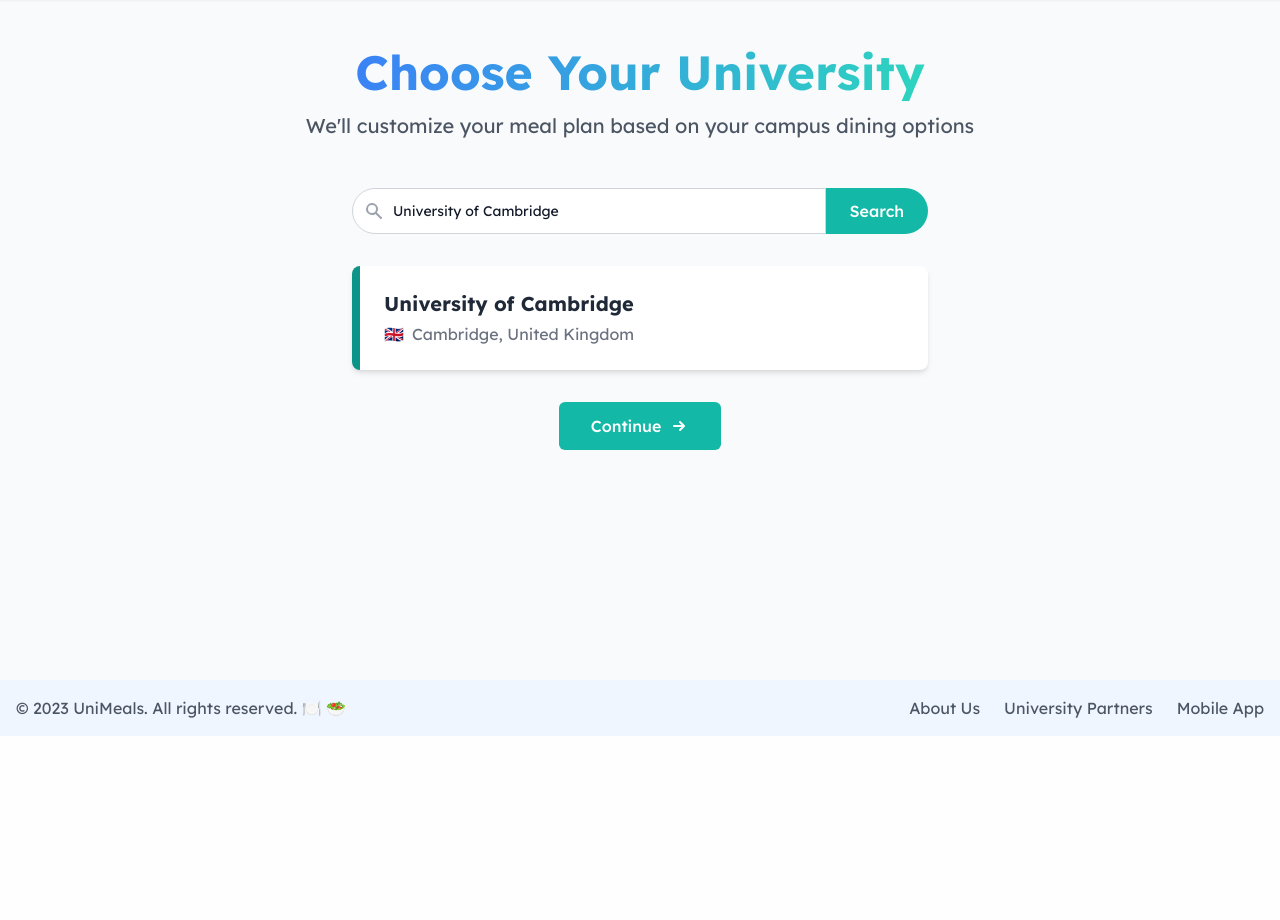
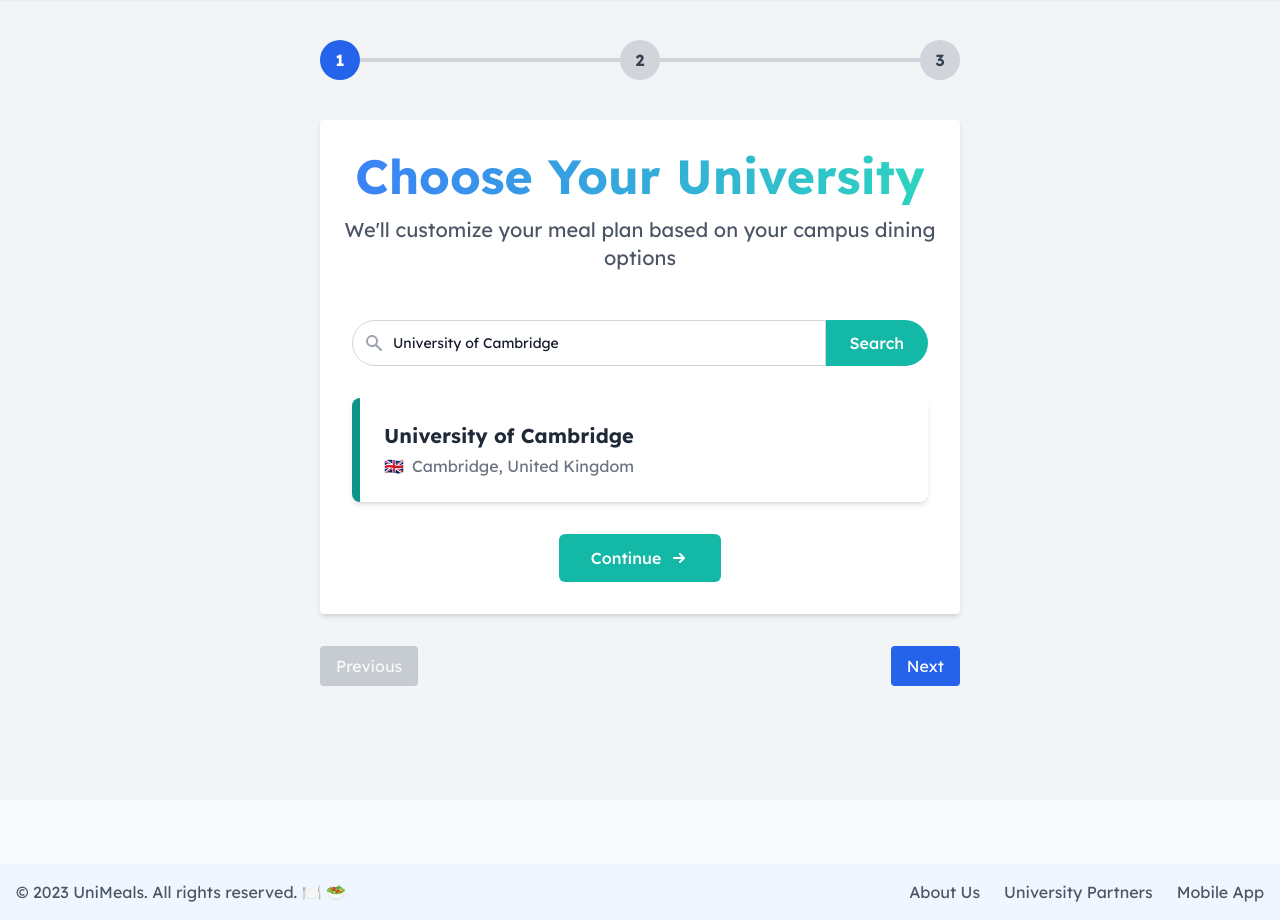
Before and after one commit to Zeusangis/hackathon, a Django app: page /choose/ in a window 1280 px wide. Shown: the part 64-984 px from the top of the page. Before the commit the page ends 800 px from the top, so only its background shows below. Run offline with Django 5.2, Linux system fonts and the light colour scheme; data that the repository does not hold is empty; parts of the project's set-up code (start-up, migrations or seed data) failed here and were passed over; some libraries are stand-ins or nearby versions.

Commit message:
Add university selection page with progress steps, search functionality, and update views for API integration

```diff
--- /dev/null
+++ b/templates/choose/progress.html
@@ -0,0 +1,38 @@
+<div class="relative flex justify-between items-center mb-10">
+  <!-- Line behind the steps -->
+  <div
+    class="absolute top-1/2 left-0 w-full h-1 bg-gray-300 transform -translate-y-1/2 z-0"
+  ></div>
+  <!-- Line progress -->
+  <div
+    id="line-progress"
+    class="absolute top-1/2 left-0 h-1 bg-blue-600 z-10 transition-all duration-300"
+    style="width: 0%; transform: translateY(-50%)"
+  ></div>
+
+  <!-- Step Circles -->
+  <div class="relative z-20">
+    <div
+      id="circle1"
+      class="w-10 h-10 rounded-full flex items-center justify-center bg-blue-600 text-white font-bold"
+    >
+      1
+    </div>
+  </div>
+  <div class="relative z-20">
+    <div
+      id="circle2"
+      class="w-10 h-10 rounded-full flex items-center justify-center bg-gray-300 text-gray-700 font-bold"
+    >
+      2
+    </div>
+  </div>
+  <div class="relative z-20">
+    <div
+      id="circle3"
+      class="w-10 h-10 rounded-full flex items-center justify-center bg-gray-300 text-gray-700 font-bold"
+    >
+      3
+    </div>
+  </div>
+</div>
--- /dev/null
+++ b/templates/choose/uni_heading.html
@@ -0,0 +1,11 @@
+<div class="text-center mb-12">
+  <h1 class="text-4xl md:text-5xl font-bold mb-4">
+    <span
+      class="bg-gradient-to-r from-blue-500 to-teal-400 bg-clip-text text-transparent"
+      >Choose Your University</span
+    >
+  </h1>
+  <p class="text-xl text-gray-600">
+    We'll customize your meal plan based on your campus dining options
+  </p>
+</div>
--- /dev/null
+++ b/templates/svg/arrow-right.html
@@ -0,0 +1,12 @@
+<svg
+  xmlns="http://www.w3.org/2000/svg"
+  class="h-5 w-5 ml-2"
+  viewBox="0 0 20 20"
+  fill="currentColor"
+>
+  <path
+    fill-rule="evenodd"
+    d="M10.293 5.293a1 1 0 011.414 0l4 4a1 1 0 010 1.414l-4 4a1 1 0 01-1.414-1.414L12.586 11H5a1 1 0 110-2h7.586l-2.293-2.293a1 1 0 010-1.414z"
+    clip-rule="evenodd"
+  />
+</svg>
--- /dev/null
+++ b/templates/svg/search.html
@@ -0,0 +1,12 @@
+<svg
+  xmlns="http://www.w3.org/2000/svg"
+  class="h-5 w-5 text-gray-400"
+  viewBox="0 0 20 20"
+  fill="currentColor"
+>
+  <path
+    fill-rule="evenodd"
+    d="M8 4a4 4 0 100 8 4 4 0 000-8zM2 8a6 6 0 1110.89 3.476l4.817 4.817a1 1 0 01-1.414 1.414l-4.816-4.816A6 6 0 012 8z"
+    clip-rule="evenodd"
+  />
+</svg>
--- a/user/views.py
+++ b/user/views.py
@@ -1,4 +1,5 @@
 from django.shortcuts import render, redirect
+from django.urls import reverse
 from django.contrib.auth import login, logout, authenticate
 from .models import CustomUser as User
 from django.db import IntegrityError
@@ -46,4 +47,4 @@
 @login_required(login_url="login")
 def user_logout(request):
     logout(request)
-    return redirect("index")
+    return redirect(reverse("login"))
--- a/wellBite/templates/wellBite/choose.html
+++ b/wellBite/templates/wellBite/choose.html
@@ -1,19 +1,12 @@
-{%extends "main.html"%} {%block content%}
-<div class="container mx-auto px-4 py-12">
-  <!-- Header Section -->
-  <div class="text-center mb-12">
-    <h1 class="text-4xl md:text-5xl font-bold mb-4">
-      <span
-        class="bg-gradient-to-r from-blue-500 to-teal-400 bg-clip-text text-transparent"
-        >Choose Your University</span
-      >
-    </h1>
-    <p class="text-xl text-gray-600">
-      We'll customize your meal plan based on your campus dining options
-    </p>
-  </div>
-
-  <!-- Search Bar with Button -->
+{% extends "main.html" %} {% block content %}
+<div class="bg-gray-100 min-h-screen py-10">
+  <div class="w-1/2 mx-auto">
+    <!-- Progress Steps -->
+    {%include "choose/progress.html"%}
+    <!-- Step Content -->
+    <div id="step1" class="px-6 py-8 bg-white rounded shadow-md">
+      {% include "choose/uni_heading.html" %}
+      <div>
         <form action="" method="post" class="max-w-xl mx-auto mb-8">
           {% csrf_token %}
           <div class="flex">
@@ -21,18 +14,7 @@
               <div
                 class="absolute inset-y-0 left-0 flex items-center pl-3 pointer-events-none"
               >
-          <svg
-            xmlns="http://www.w3.org/2000/svg"
-            class="h-5 w-5 text-gray-400"
-            viewBox="0 0 20 20"
-            fill="currentColor"
-          >
-            <path
-              fill-rule="evenodd"
-              d="M8 4a4 4 0 100 8 4 4 0 000-8zM2 8a6 6 0 1110.89 3.476l4.817 4.817a1 1 0 01-1.414 1.414l-4.816-4.816A6 6 0 012 8z"
-              clip-rule="evenodd"
-            />
-          </svg>
+                {%include "svg/search.html"%}
               </div>
               <input
                 name="query"
@@ -51,7 +33,6 @@
           </div>
         </form>
 
-  <!-- University Card -->
         <div class="max-w-xl mx-auto">
           <a
             href="#"
@@ -68,27 +49,89 @@
             </div>
           </a>
 
-    <!-- Continue Button -->
           <div class="text-center mt-8">
             <a
               href="#"
               class="px-8 py-3 bg-teal-500 hover:bg-teal-600 text-white font-medium rounded-md inline-flex items-center transition-colors duration-300"
             >
-        Continue
-        <svg
-          xmlns="http://www.w3.org/2000/svg"
-          class="h-5 w-5 ml-2"
-          viewBox="0 0 20 20"
-          fill="currentColor"
-        >
-          <path
-            fill-rule="evenodd"
-            d="M10.293 5.293a1 1 0 011.414 0l4 4a1 1 0 010 1.414l-4 4a1 1 0 01-1.414-1.414L12.586 11H5a1 1 0 110-2h7.586l-2.293-2.293a1 1 0 010-1.414z"
-            clip-rule="evenodd"
-          />
-        </svg>
+              Continue {% include "svg/arrow-right.html" %}
             </a>
           </div>
         </div>
       </div>
-{% endblock content%}
+    </div>
+    <div id="step2" class="px-6 py-8 bg-white rounded shadow-md hidden">
+      <h2 class="text-xl font-semibold mb-4">Step 2</h2>
+      <p>More details here...</p>
+    </div>
+    <div id="step3" class="px-6 py-8 bg-white rounded shadow-md hidden">
+      <h2 class="text-xl font-semibold mb-4">Step 3</h2>
+      <p>Final confirmation here...</p>
+    </div>
+
+    <!-- Navigation Buttons -->
+    <div class="mt-8 flex justify-between">
+      <button
+        id="prevBtn"
+        class="bg-gray-400 text-white px-4 py-2 rounded disabled:opacity-50"
+        disabled
+      >
+        Previous
+      </button>
+      <button id="nextBtn" class="bg-blue-600 text-white px-4 py-2 rounded">
+        Next
+      </button>
+    </div>
+  </div>
+</div>
+
+<script>
+  const steps = ["step1", "step2", "step3"];
+  const circles = ["circle1", "circle2", "circle3"];
+  let currentStep = 0;
+
+  function updateUI() {
+    steps.forEach((id, idx) => {
+      document
+        .getElementById(id)
+        .classList.toggle("hidden", idx !== currentStep);
+    });
+
+    circles.forEach((id, idx) => {
+      const el = document.getElementById(id);
+      if (idx <= currentStep) {
+        el.classList.remove("bg-gray-300", "text-gray-700");
+        el.classList.add("bg-blue-600", "text-white");
+      } else {
+        el.classList.add("bg-gray-300", "text-gray-700");
+        el.classList.remove("bg-blue-600", "text-white");
+      }
+    });
+
+    document.getElementById("line-progress").style.width = `${
+      (currentStep / (steps.length - 1)) * 100
+    }%`;
+    document.getElementById("prevBtn").disabled = currentStep === 0;
+    document.getElementById("nextBtn").textContent =
+      currentStep === steps.length - 1 ? "Finish" : "Next";
+  }
+
+  document.getElementById("nextBtn").addEventListener("click", () => {
+    if (currentStep < steps.length - 1) {
+      currentStep++;
+      updateUI();
+    } else {
+      alert("Form submitted!");
+    }
+  });
+
+  document.getElementById("prevBtn").addEventListener("click", () => {
+    if (currentStep > 0) {
+      currentStep--;
+      updateUI();
+    }
+  });
+
+  updateUI();
+</script>
+{% endblock content %}
--- a/wellBite/views.py
+++ b/wellBite/views.py
@@ -1,7 +1,9 @@
 from django.shortcuts import render
 import requests
+from django.contrib.auth.decorators import login_required
 
 
+@login_required(login_url="login")
 def index(request):
     return render(request, "wellBite/index.html")
 
@@ -9,23 +11,12 @@
 def choose(request):
     university_api = "http://universities.hipolabs.com"
     universities = []
-
-    if request.method == "POST":
-        query = request.POST.get("query")
-        if query:
-            try:
-                response = requests.get(f"{university_api}/search?name={query}")
-                if response.status_code == 200:
-                    universities = response.json()
-            except requests.exceptions.RequestException as e:
-                print(f"Error fetching data: {e}")
-    else:
-        # Default search if no query provided
-        try:
-            response = requests.get(f"{university_api}/search?name=university")
-            if response.status_code == 200:
-                universities = response.json()
-        except requests.exceptions.RequestException as e:
-            print(f"Error fetching data: {e}")
+    q = request.GET.get("query")
+    if q:
+        response = requests.get(f"{university_api}/search?name={q}")
+        if response.status_code == 200:
+            universities = response.json()
+        else:
+            universities = []
 
     return render(request, "wellBite/choose.html", {"universities": universities})
```
Also changed, not shown: db.sqlite3, readme.md. Lines whose indentation alone changed are shown as unchanged.
